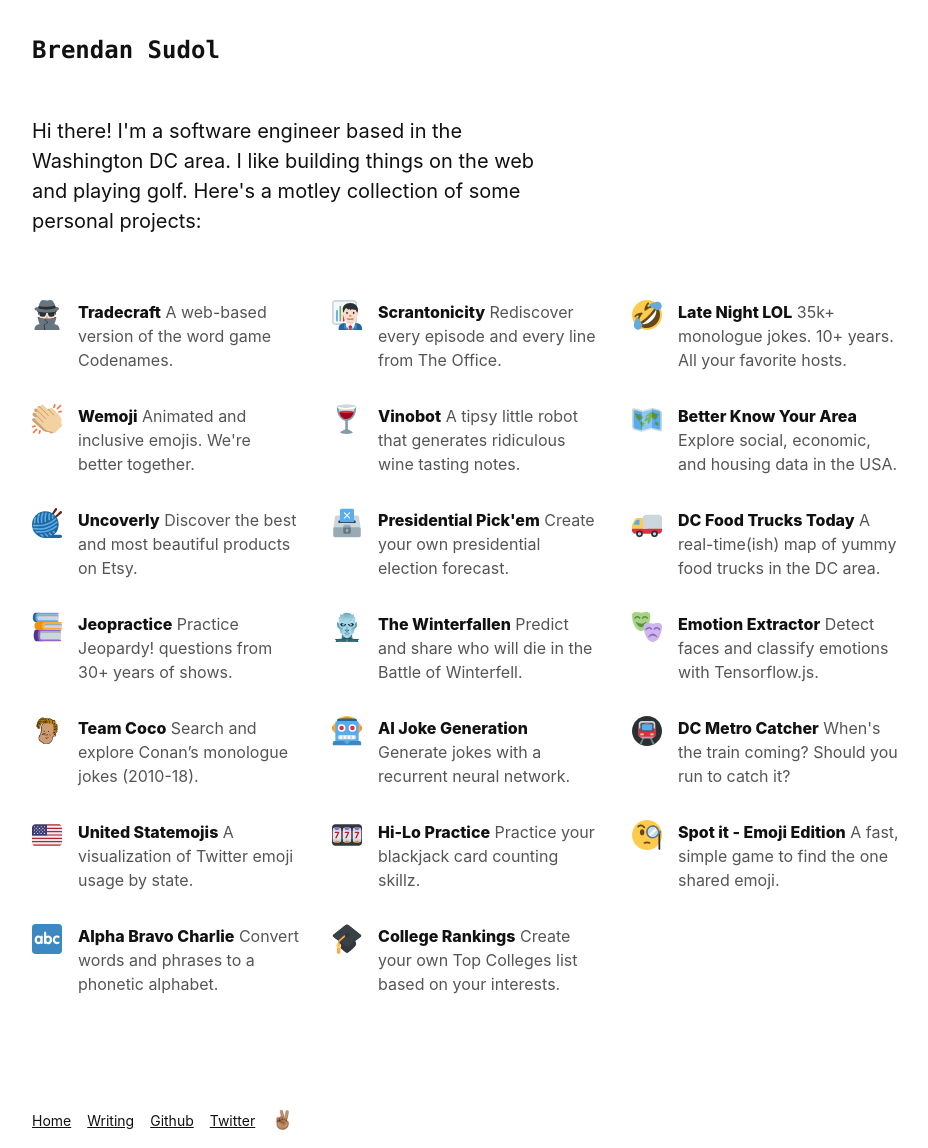
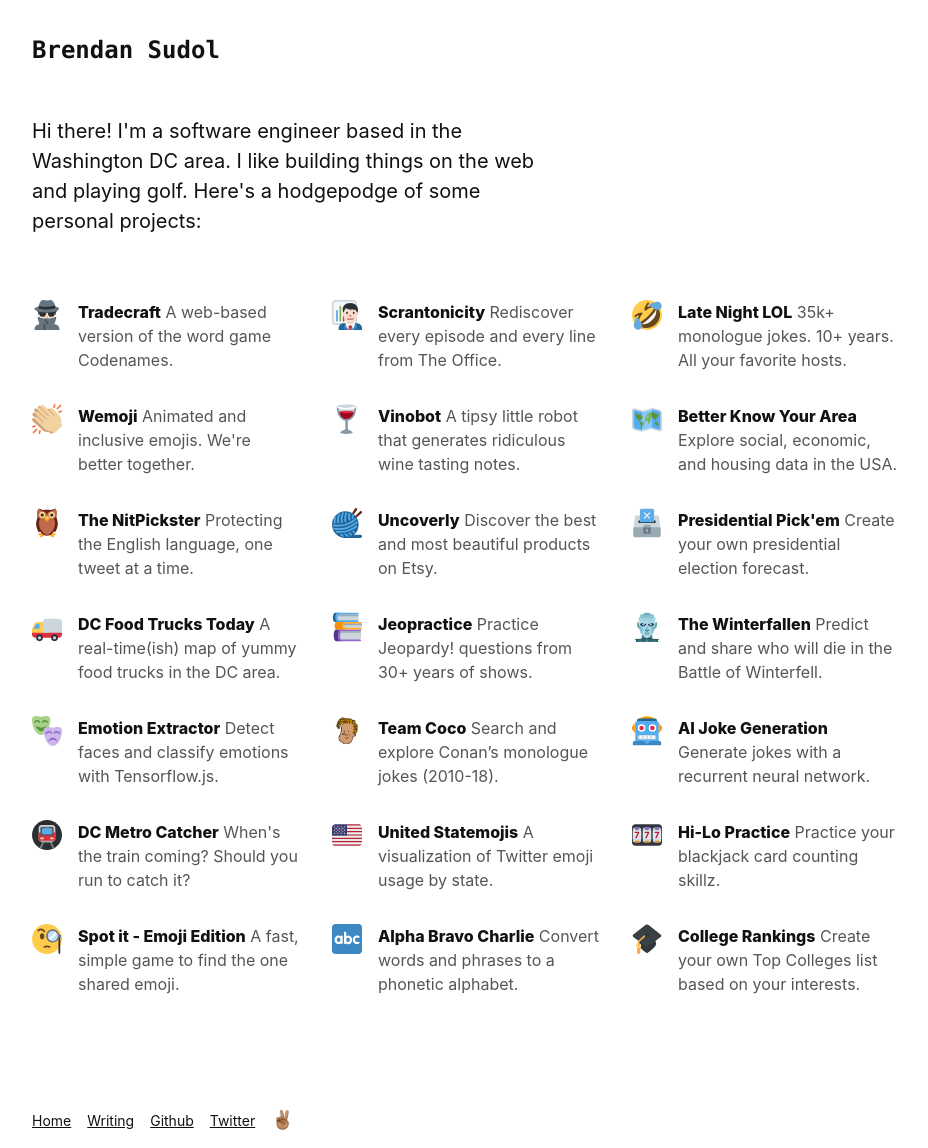
Before and after one commit to brendansudol/brendansudol.github.io, a Jekyll site: the page built from _pages/index.md, in a window 1280 px wide. Shown: the whole page, without its empty margins (174-1102 px from the left). Built offline with Jekyll 4.4.1, drawn with Linux system fonts in a browser that asks for light colours.

Commit message:
add nitpickster

```diff
--- a/_config.yml
+++ b/_config.yml
@@ -60,6 +60,10 @@ projects:
     url: http://betterknowyourarea.com
     icon: 1f5fa.svg
     summary: Explore social, economic, and housing data in the USA.
+  - title: The NitPickster
+    url: https://nitpickster.vercel.app/
+    icon: 1f989.svg
+    summary: Protecting the English language, one tweet at a time.
   - title: Uncoverly
     url: http://www.uncoverly.com
     icon: 1f9f6.svg
--- a/_pages/index.md
+++ b/_pages/index.md
@@ -5,7 +5,7 @@ is_wide: true
 ---
 
 <p class='mb4 sm-h3 measure'>
-  Hi there! I'm a software engineer based in the Washington DC area. I like building things on the web and playing golf. Here's a motley collection of some personal projects:
+  Hi there! I'm a software engineer based in the Washington DC area. I like building things on the web and playing golf. Here's a hodgepodge of some personal projects:
 </p>
 
 <div class='py2 flex flex-wrap mxn2'>
```
